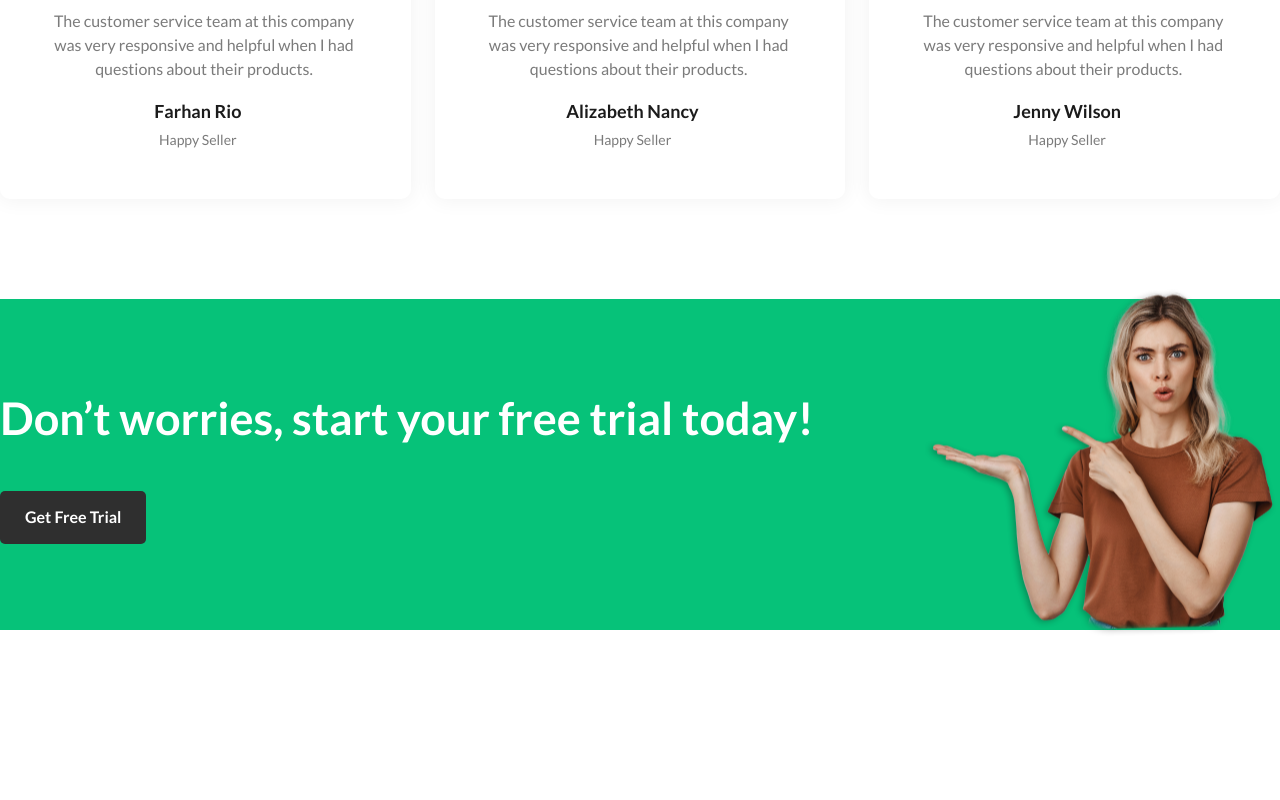
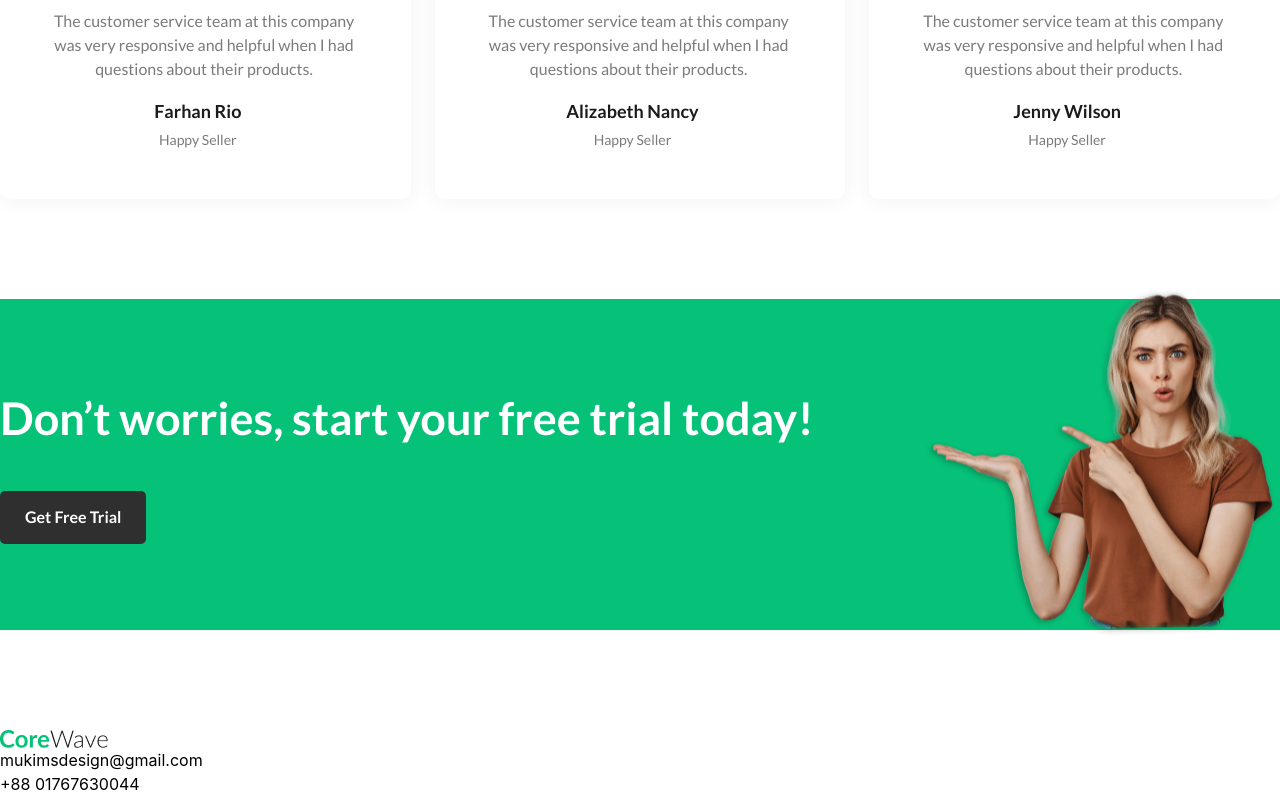
Before and after one commit to shoumen-shomu/core-wave, a React (Vite) app: page / in a window 1280 px wide. Shown: the part 4577-5377 px from the top of the page. Before the commit the page ends 5220 px from the top, so only its background shows below. Built offline with nearby package versions, Linux system fonts and the light colour scheme.

Commit message:
footer part logo added

```diff
--- a/src/components/layouts/Footer.jsx
+++ b/src/components/layouts/Footer.jsx
@@ -1,8 +1,27 @@
 import React from 'react'
+import Container from '../common/Container'
+import Images from '../common/Images'
+import footerlogo from "../../assets/logo.png"
 
 const Footer = () => {
   return (
-    <div></div>
+   <>
+   <footer>
+    <Container>
+      <div className="pt-25 pb-1 flex justify-between">
+        <div className="">
+          <Images imgSrc={footerlogo}/>
+          <p>mukimsdesign@gmail.com</p>
+          <p>+88 01767630044</p>
+          <div className="flex gap-1">
+
+          </div>
+        </div>
+
+      </div>
+    </Container>
+   </footer>
+   </>
   )
 }
 
--- a/src/components/layouts/Trail.jsx
+++ b/src/components/layouts/Trail.jsx
@@ -8,7 +8,7 @@ const Trail = () => {
   return (
     <>
       <section>
-        <div className="py-[86px] bg-primary ">
+        <div className="py-21.5 bg-primary ">
           <Container>
             <div className="relative">
               <h3 className="font-lato font-semibold text-[45px] text-white leadiong-[54px] pb-9.5">
```
